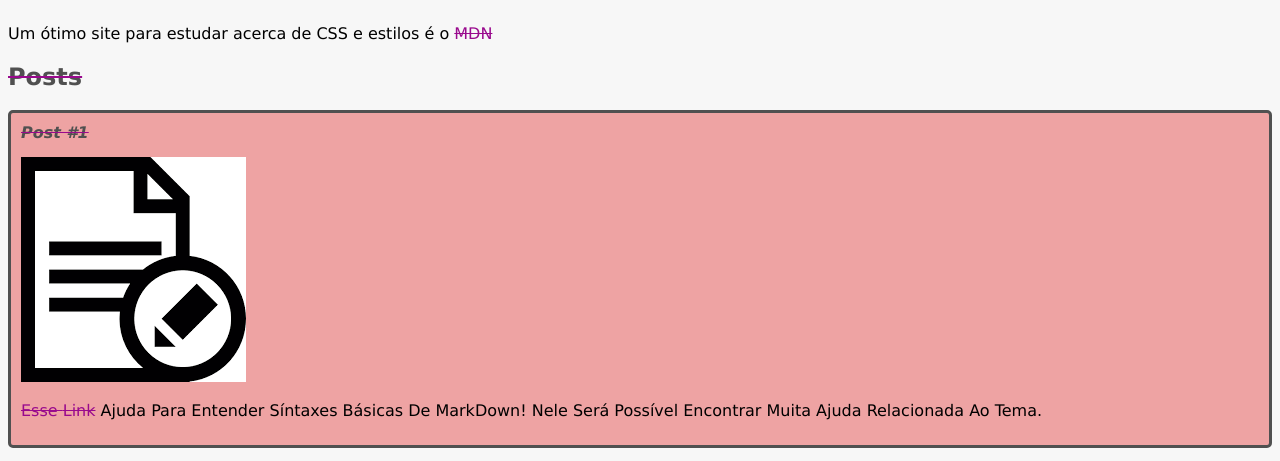
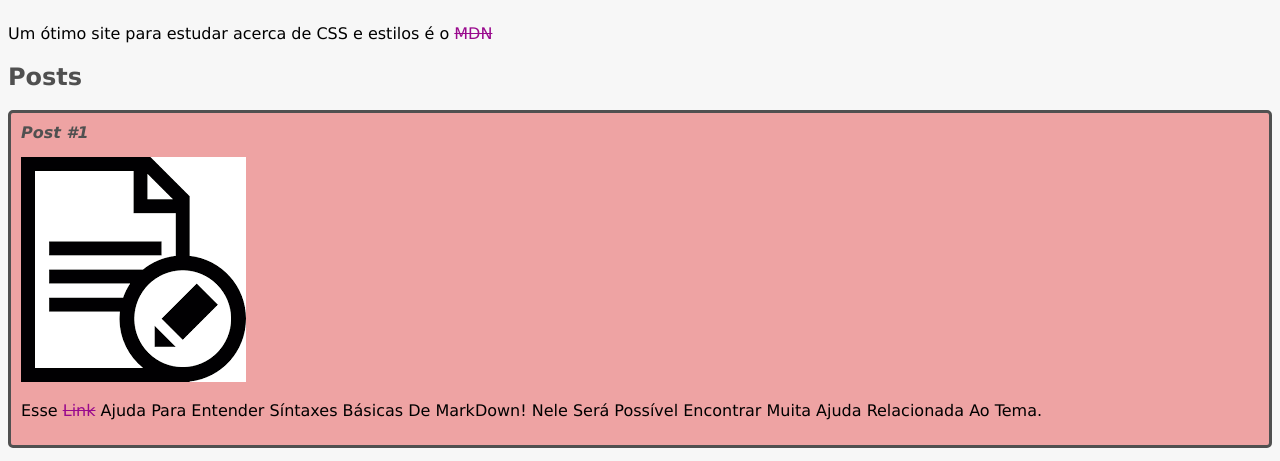
Before and after one commit to JohnNotzold/dio-desafio-github-primeiro-repositorio, a plain HTML site: page index.html in a window 1280 px wide. Shown: the part 315-776 px from the top of the page. Drawn offline with Linux system fonts and the light colour scheme.

Commit message:
mudanças de estilo

```diff
--- a/index.html
+++ b/index.html
@@ -9,7 +9,7 @@
         <header>
             <img src="estudos.png" alt="Ícone fazendo alusão à estudos!" class="home_image"/>
             <h1 id="title">Espaço destinado ao estudo dos cursos da <a href="https://web.dio.me/home" target="_blank">DIO</a>!</h1>
-            <p1>Um ótimo site para estudar acerca de CSS e estilos é o <a href="https://developer.mozilla.org/pt-BR/" target="_blank">MDN</a:></p>
+            <p1>Um ótimo site para estudar acerca de CSS e estilos é o <a href="https://developer.mozilla.org/pt-BR/" target="_blank">MDN</a></p>
         </header>
         <section>
             <header>
```
